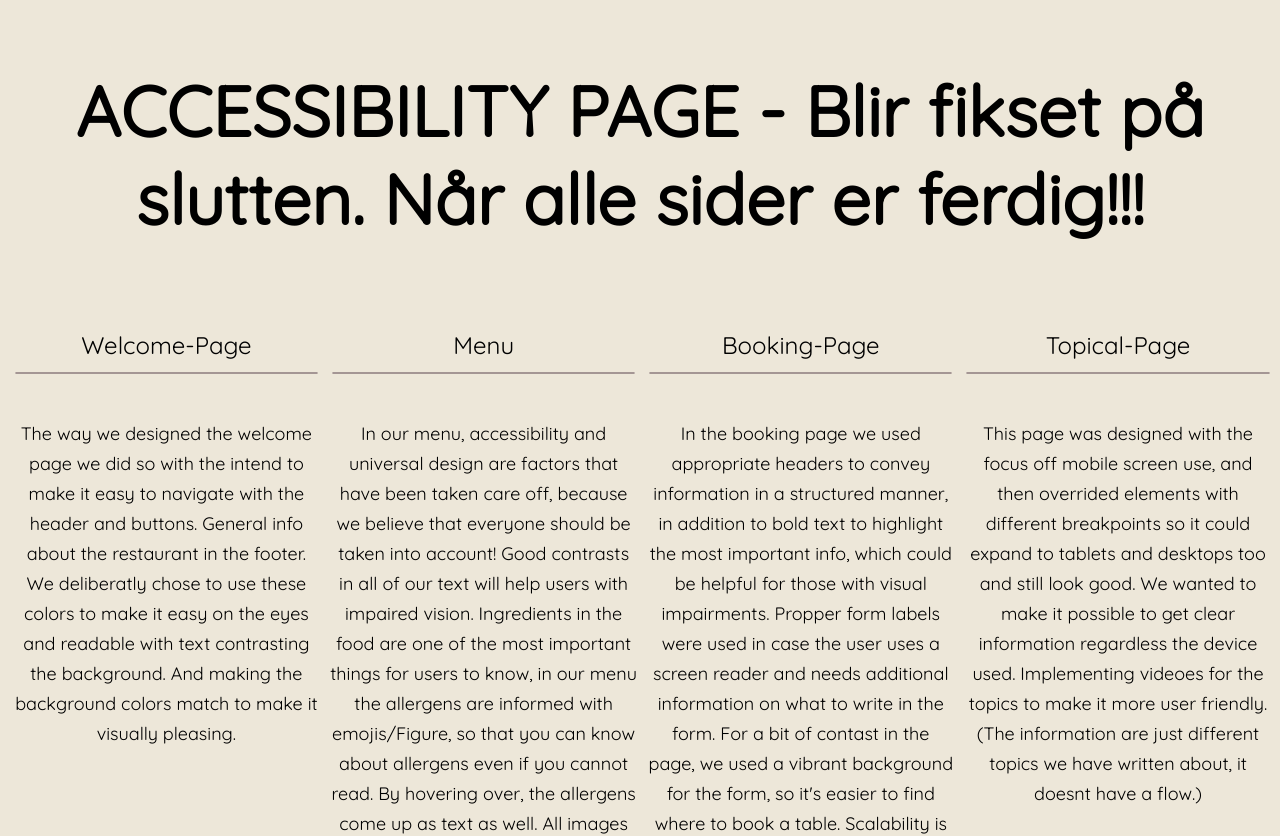
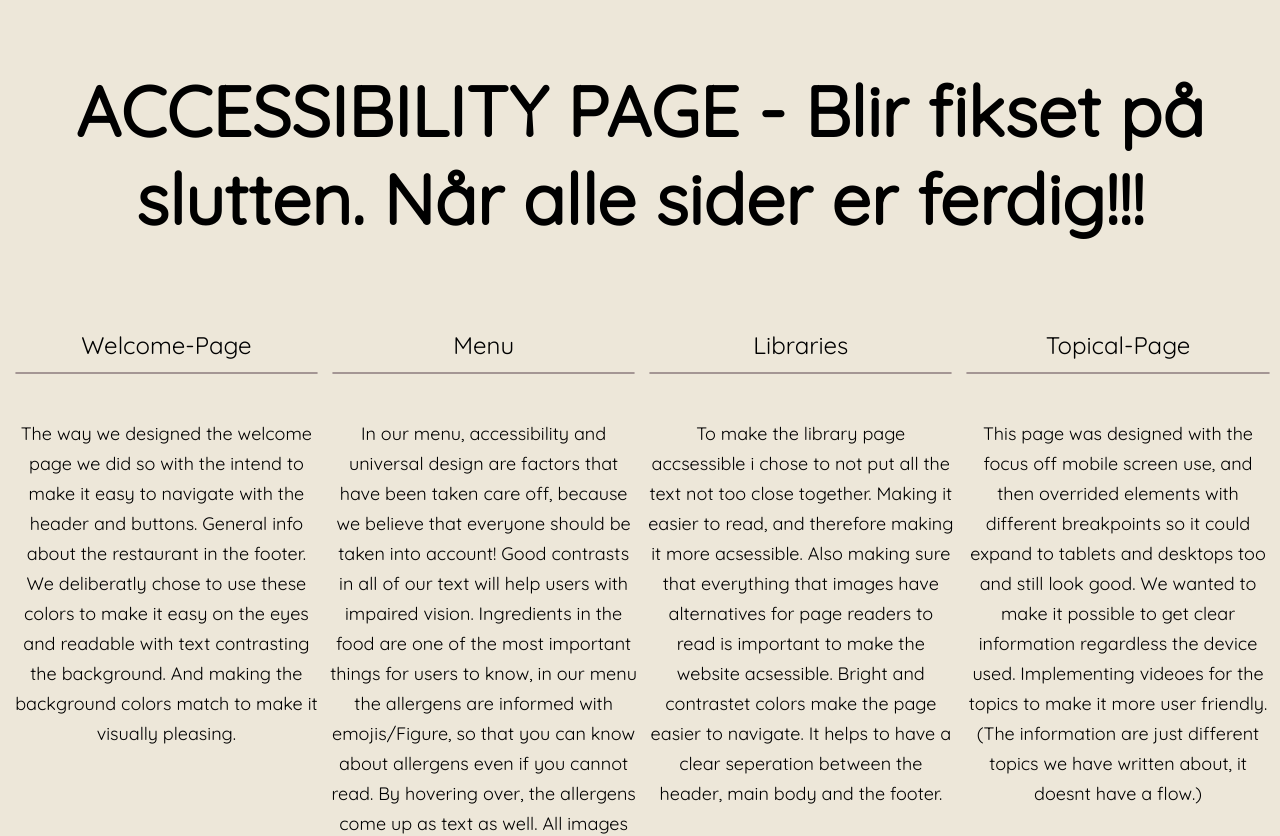
Before and after one commit to Nicoldeep/Eksamen-Webutvikling-Gruppe0, a plain HTML site: page Webpages/accessibilityPage.html in a window 1280 px wide. Shown: the part 122-958 px from the top of the page. Drawn offline with Linux system fonts and the light colour scheme.

Commit message:
ferdigstiller (?) library page

```diff
--- a/Webpages/accessibilityPage.html
+++ b/Webpages/accessibilityPage.html
@@ -71,14 +71,16 @@
 
         <div id="OverskriftBookingPage">
             <span>
-                Booking-Page
+                Libraries
                     <hr class="Skillelinje">
             </span>
 
             <br>
 
             <span class="TekstInnhold">
-                In the booking page we used appropriate headers to convey information in a structured manner, in addition to bold text to highlight the most important info, which could be helpful for those with visual impairments. Propper form labels were used in case the user uses a screen reader and needs additional information on what to write in the form. For a bit of contast in the page, we used a vibrant background for the form, so it's easier to find where to book a table. Scalability is important for us, so that the website doesn't lose any integrity when accessed via phone, because some may not have access to a computer. In case the user has problems loading in the header photo or website logo, we do provide an alternative text.
+                To make the library page accsessible i chose to not put all the text not too close together. Making it easier to read, and therefore making it more acsessible.
+                Also making sure that everything that images have alternatives for page readers to read is important to make the website acsessible.
+                Bright and contrastet colors make the page easier to navigate. It helps to have a clear seperation between the header, main body and the footer.
             </span>
         </div>
 
```
Also changed, not shown: Webpages/library.html (+6 -4 lines), Pictures/PicturesLibraries/1V0A9883.jpg (added).
